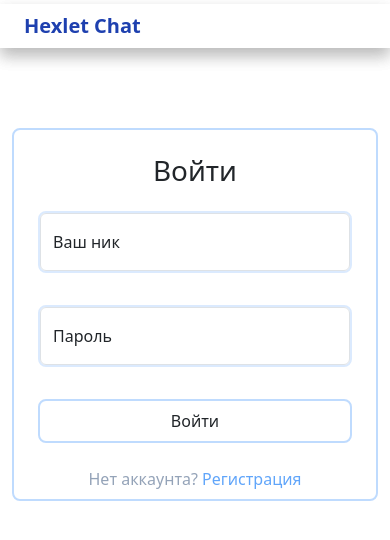
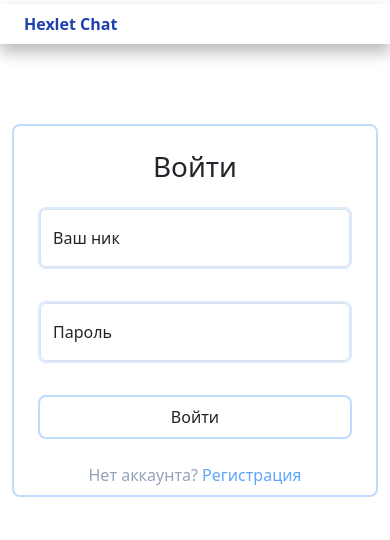
Before and after one commit to DianaShilova/frontend-project-12-vite, a React (Vite) app in the folder client/: page /frontend-project-12-vite/login in a window 390 px wide. Shown: the top 540 px of the page. Built offline with nearby package versions, Linux system fonts and the light colour scheme; no server answers; what leo-profanity would draw is missing.

Commit message:
add break-words & fix titles font

```diff
--- a/client/src/pages/components/MessagesField.tsx
+++ b/client/src/pages/components/MessagesField.tsx
@@ -27,7 +27,7 @@ export const MessagesField = (props: Props) => {
     ));
 
   return (
-    <div className='h-[305px] sm:h-full overflow-y-auto p-4 bg-white'>
+    <div className='h-[305px] sm:h-full overflow-y-auto p-4 bg-white break-words'>
       {messages ? (
         renderMessages()
       ) : (
--- a/client/src/pages/components/Navbar.tsx
+++ b/client/src/pages/components/Navbar.tsx
@@ -15,7 +15,7 @@ export const Navbar = (props: Props) => {
       <nav className='px-4 w-full'>
         <div className='flex justify-between items-center py-2 max-w-7xl mx-auto'>
           <a
-            className='text-xl no-underline font-bold text-blue-800 hover:text-gray-600'
+            className='text-base sm:text-xl no-underline font-bold text-blue-800 hover:text-gray-600'
             href='/frontend-project-12-vite/login'
           >
             Hexlet Chat
```
